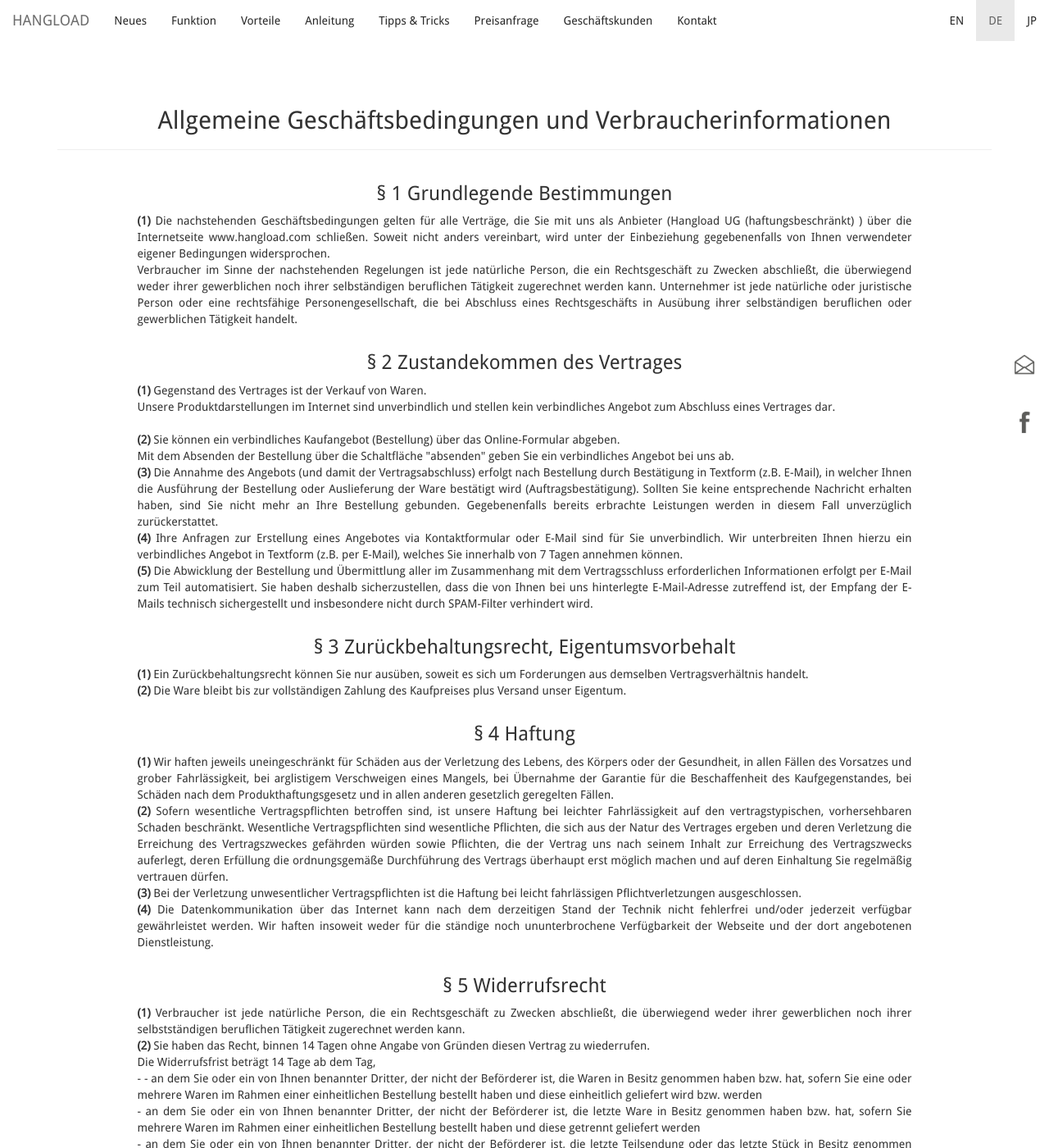
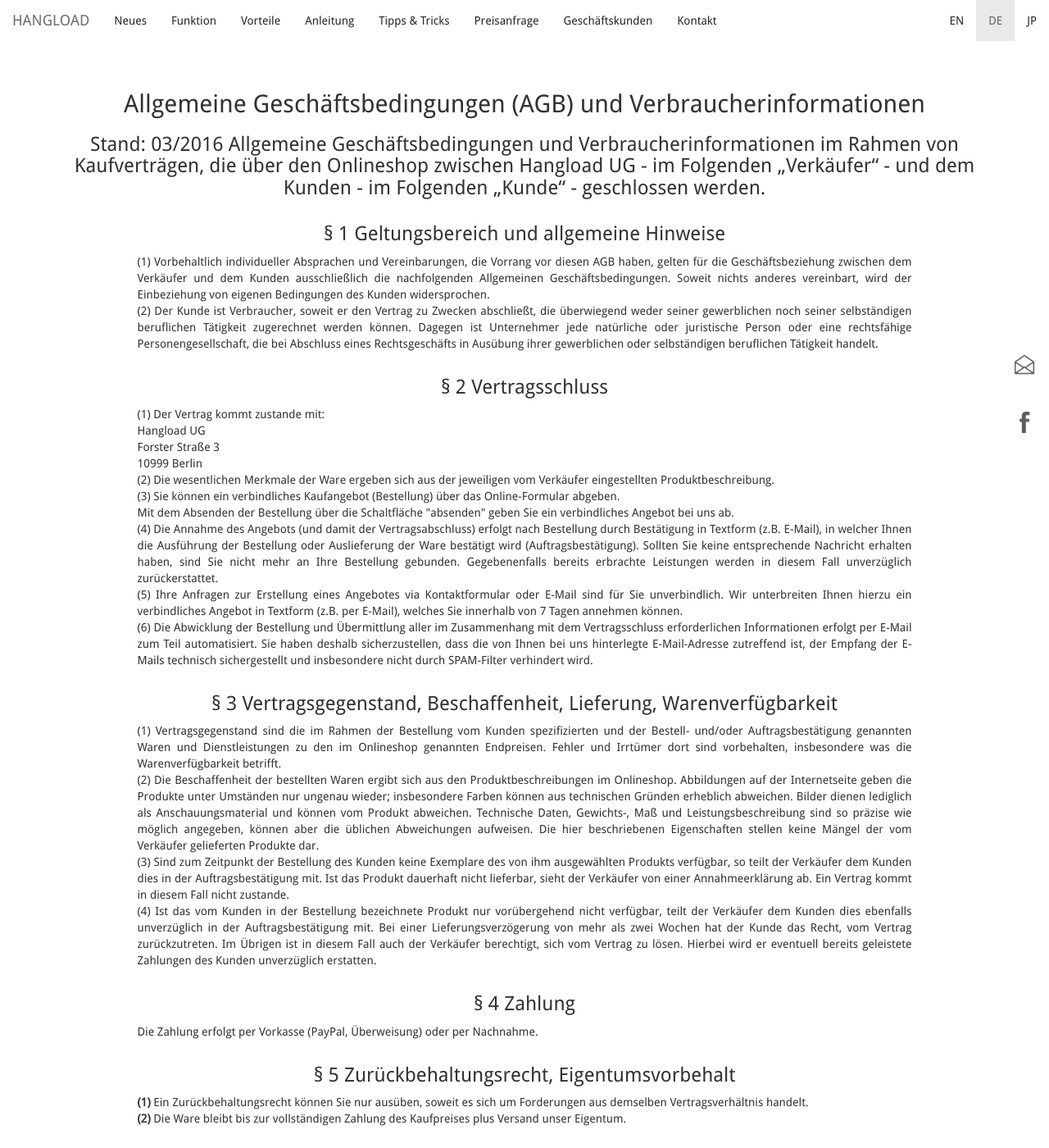
Before and after one commit to bodokaiser/hangload.com, a Jekyll site: the page built from agbDE.html, in a window 1280 px wide and 1400 px high. Shown: the whole window at 82% size. Built offline with Jekyll 4.4.1, drawn with Linux system fonts in a browser that asks for light colours; nearby versions of some CDN libraries; library files that are not in the unit come from our copies; Markdown is read by kramdown in place of the engine named in the settings; some of the changed text lies outside the part shown.

Commit message:
Update agbDE.html

```diff
--- a/agbDE.html
+++ b/agbDE.html
@@ -9,53 +9,57 @@ description: Hangload als neue, sichere Alternative Ladung, Beutel und Taschen m
 <article class="container" id="agb">
 <div class="row">
 <div class="col-xs-12">
-<div class="page-header">
-<h2 class="text-center">Allgemeine Geschäftsbedingungen und Verbraucherinformationen</h2>
+<h2 class="text-center">Allgemeine Geschäftsbedingungen (AGB) und
+Verbraucherinformationen</h2>
+<h3 class="text-center">Stand: 03/2016
+Allgemeine Geschäftsbedingungen und Verbraucherinformationen im Rahmen von Kaufverträgen, die
+über den Onlineshop zwischen Hangload UG -
+im Folgenden „Verkäufer“ - und dem Kunden - im Folgenden „Kunde“ - geschlossen werden.</h3>
 </div>
 </div>
 </div>
 <div class="row">
 <div class="col-xs-10 col-xs-offset-1">
-<h3 class="text-center">§ 1 Grundlegende Bestimmungen</h3>
+<h3 class="text-center">§ 1 Geltungsbereich und allgemeine Hinweise</h3>
 <p class="text-justify">
-<strong>(1)</strong> Die nachstehenden Geschäftsbedingungen gelten für alle Verträge, die Sie mit uns als
- Anbieter (Hangload UG (haftungsbeschränkt) ) über die Internetseite www.hangload.com
- schließen. Soweit nicht anders vereinbart, wird unter der Einbeziehung gegebenenfalls von
- Ihnen verwendeter eigener Bedingungen widersprochen. <br>
-Verbraucher im Sinne der nachstehenden Regelungen
-ist jede natürliche Person, die ein Rechtsgeschäft zu Zwecken abschließt,
- die überwiegend weder ihrer gewerblichen noch ihrer selbständigen beruflichen
- Tätigkeit zugerechnet werden kann. Unternehmer ist jede natürliche oder juristische
- Person oder eine rechtsfähige Personengesellschaft, die bei Abschluss eines
- Rechtsgeschäfts in Ausübung ihrer selbständigen beruflichen oder gewerblichen
- Tätigkeit handelt.
+(1) Vorbehaltlich individueller Absprachen und Vereinbarungen, die Vorrang vor diesen AGB haben,
+gelten für die Geschäftsbeziehung zwischen dem Verkäufer und dem Kunden ausschließlich die
+nachfolgenden Allgemeinen Geschäftsbedingungen. Soweit nichts anderes vereinbart, wird der
+Einbeziehung von eigenen Bedingungen des Kunden widersprochen.<br>
+(2) Der Kunde ist Verbraucher, soweit er den Vertrag zu Zwecken abschließt, die überwiegend weder
+seiner gewerblichen noch seiner selbständigen beruflichen Tätigkeit zugerechnet werden können.
+Dagegen ist Unternehmer jede natürliche oder juristische Person oder eine rechtsfähige
+Personengesellschaft, die bei Abschluss eines Rechtsgeschäfts in Ausübung ihrer gewerblichen oder
+selbständigen beruflichen Tätigkeit handelt.
 </p>
 </div>
 </div>
 
 <div class="row">
 <div class="col-xs-10 col-xs-offset-1">
-<h3 class="text-center">§ 2 Zustandekommen des Vertrages</h3>
+<h3 class="text-center">§ 2 Vertragsschluss</h3>
 <p class="text-justify">
-<strong>(1)</strong> Gegenstand des Vertrages ist der Verkauf von Waren. <br>
- Unsere Produktdarstellungen im Internet sind unverbindlich und stellen kein verbindliches
- Angebot zum Abschluss eines Vertrages dar. <br> <br>
-
-<strong>(2)</strong>  Sie können ein verbindliches Kaufangebot (Bestellung) über das
+(1) Der Vertrag kommt zustande mit:<br>
+Hangload UG<br>
+Forster Straße 3<br>
+10999 Berlin<br>
+(2) Die wesentlichen Merkmale der Ware ergeben sich aus der jeweiligen vom Verkäufer eingestellten
+Produktbeschreibung.<br>
+(3) Sie können ein verbindliches Kaufangebot (Bestellung) über das
  Online-Formular abgeben. <br>
 Mit dem Absenden der Bestellung über die Schaltfläche "absenden" geben Sie ein
 verbindliches Angebot bei uns ab. <br>
-<strong>(3)</strong> Die Annahme des Angebots (und damit der Vertragsabschluss)
+(4) Die Annahme des Angebots (und damit der Vertragsabschluss)
 erfolgt nach Bestellung durch Bestätigung in Textform (z.B. E-Mail), in welcher
  Ihnen die Ausführung der Bestellung oder Auslieferung der Ware bestätigt wird
  (Auftragsbestätigung). Sollten Sie keine entsprechende Nachricht erhalten haben,
  sind Sie nicht mehr an Ihre Bestellung gebunden.
  Gegebenenfalls bereits erbrachte Leistungen werden in diesem Fall unverzüglich
  zurückerstattet. <br>
-<strong>(4)</strong>  Ihre Anfragen zur Erstellung eines Angebotes via Kontaktformular oder E-Mail
+(5) Ihre Anfragen zur Erstellung eines Angebotes via Kontaktformular oder E-Mail
 sind für Sie unverbindlich. Wir unterbreiten Ihnen hierzu ein verbindliches Angebot
  in Textform (z.B. per E-Mail), welches Sie innerhalb von 7 Tagen annehmen können. <br>
-<strong>(5)</strong>  Die Abwicklung der Bestellung und Übermittlung aller im
+(6) Die Abwicklung der Bestellung und Übermittlung aller im
 Zusammenhang mit dem Vertragsschluss erforderlichen Informationen erfolgt
 per E-Mail zum Teil automatisiert. Sie haben deshalb sicherzustellen,
 dass die von Ihnen bei uns hinterlegte E-Mail-Adresse zutreffend ist,
@@ -67,7 +71,44 @@ dass die von Ihnen bei uns hinterlegte E-Mail-Adresse zutreffend ist,
 
 <div class="row">
 <div class="col-xs-10 col-xs-offset-1">
-<h3 class="text-center">§ 3 Zurückbehaltungsrecht, Eigentumsvorbehalt</h3>
+<h3 class="text-center">§ 3 Vertragsgegenstand, Beschaffenheit, Lieferung, Warenverfügbarkeit</h3>
+<p class="text-justify">
+(1) Vertragsgegenstand sind die im Rahmen der Bestellung vom Kunden spezifizierten und der Bestell-
+und/oder Auftragsbestätigung genannten Waren und Dienstleistungen zu den im Onlineshop genannten
+Endpreisen. Fehler und Irrtümer dort sind vorbehalten, insbesondere was die Warenverfügbarkeit
+betrifft.<br>
+(2) Die Beschaffenheit der bestellten Waren ergibt sich aus den Produktbeschreibungen im Onlineshop.
+Abbildungen auf der Internetseite geben die Produkte unter Umständen nur ungenau wieder;
+insbesondere Farben können aus technischen Gründen erheblich abweichen. Bilder dienen lediglich
+als Anschauungsmaterial und können vom Produkt abweichen. Technische Daten, Gewichts-, Maß und
+Leistungsbeschreibung sind so präzise wie möglich angegeben, können aber die üblichen
+Abweichungen aufweisen. Die hier beschriebenen Eigenschaften stellen keine Mängel der vom
+Verkäufer gelieferten Produkte dar.<br>
+(3) Sind zum Zeitpunkt der Bestellung des Kunden keine Exemplare des von ihm ausgewählten
+Produkts verfügbar, so teilt der Verkäufer dem Kunden dies in der Auftragsbestätigung mit. Ist das
+Produkt dauerhaft nicht lieferbar, sieht der Verkäufer von einer Annahmeerklärung ab. Ein Vertrag
+kommt in diesem Fall nicht zustande.<br>
+(4) Ist das vom Kunden in der Bestellung bezeichnete Produkt nur vorübergehend nicht verfügbar, teilt
+der Verkäufer dem Kunden dies ebenfalls unverzüglich in der Auftragsbestätigung mit. Bei einer
+Lieferungsverzögerung von mehr als zwei Wochen hat der Kunde das Recht, vom Vertrag
+zurückzutreten. Im Übrigen ist in diesem Fall auch der Verkäufer berechtigt, sich vom Vertrag zu lösen.
+Hierbei wird er eventuell bereits geleistete Zahlungen des Kunden unverzüglich erstatten.
+</p>
+</div>
+</div>
+
+<div class="row">
+<div class="col-xs-10 col-xs-offset-1">
+<h3 class="text-center">§ 4 Zahlung</h3>
+<p class="text-justify">
+Die Zahlung erfolgt per Vorkasse (PayPal, Überweisung) oder per Nachnahme.
+</p>
+</div>
+</div>
+
+<div class="row">
+<div class="col-xs-10 col-xs-offset-1">
+<h3 class="text-center">§ 5 Zurückbehaltungsrecht, Eigentumsvorbehalt</h3>
 <p class="text-justify">
 <strong>(1)</strong> Ein Zurückbehaltungsrecht können Sie nur ausüben, soweit es sich
  um Forderungen aus demselben Vertragsverhältnis handelt. <br>
@@ -79,33 +120,55 @@ unser Eigentum.
 
 <div class="row">
 <div class="col-xs-10 col-xs-offset-1">
-<h3 class="text-center"> § 4 Haftung</h3>
+<h3 class="text-center">§ 6 Transportschäden</h3>
 <p class="text-justify">
-<strong>(1)</strong> Wir haften jeweils uneingeschränkt für Schäden aus der Verletzung
-des Lebens, des Körpers oder der Gesundheit, in allen Fällen des Vorsatzes und grober
-Fahrlässigkeit, bei arglistigem Verschweigen eines Mangels, bei Übernahme der Garantie
- für die Beschaffenheit des Kaufgegenstandes, bei Schäden nach dem
- Produkthaftungsgesetz und in allen anderen gesetzlich geregelten Fällen. <br>
-<strong>(2)</strong> Sofern wesentliche Vertragspflichten betroffen sind, ist unsere
-Haftung bei leichter Fahrlässigkeit auf den vertragstypischen, vorhersehbaren Schaden
- beschränkt. Wesentliche Vertragspflichten sind wesentliche Pflichten, die sich aus der
- Natur des Vertrages ergeben und deren Verletzung die Erreichung des Vertragszweckes
- gefährden würden sowie Pflichten, die der Vertrag uns nach seinem Inhalt zur Erreichung
- des Vertragszwecks auferlegt, deren Erfüllung die ordnungsgemäße Durchführung des
- Vertrags überhaupt erst möglich machen und auf deren Einhaltung Sie regelmäßig
- vertrauen dürfen. <br>
-<strong>(3)</strong> Bei der Verletzung unwesentlicher Vertragspflichten ist die
- Haftung bei leicht fahrlässigen Pflichtverletzungen ausgeschlossen. <br>
-<strong>(4)</strong> Die Datenkommunikation über das Internet kann nach dem
-derzeitigen Stand der Technik nicht fehlerfrei und/oder jederzeit verfügbar
-gewährleistet werden. Wir haften insoweit weder für die ständige noch ununterbrochene
-Verfügbarkeit der Webseite und der dort angebotenen Dienstleistung.
+(1) Werden Waren mit offensichtlichen Transportschäden angeliefert, wird der Kunden gebeten, diese
+Fehler sofort bei dem Zusteller zu reklamieren und schnellstmöglich Kontakt zu dem Verkäufer
+aufzunehmen.<br>
+(2) Die Versäumung einer Reklamation oder der Kontaktaufnahme hat für die gesetzlichen
+Gewährleistungsrechte des Kunden keinerlei Konsequenzen, hilft dem Verkäufer aber, eigene
+Ansprüche gegenüber dem Frachtführer bzw. der Transportversicherung geltend machen zu können.
+</p>
+</div>
+</div>
+
+<div class="row">
+<div class="col-xs-10 col-xs-offset-1">
+<h3 class="text-center">§ 7 Sachmängelgewährleistung</h3>
+<p class="text-justify">
+(1) Der Anbieter haftet für Sachmängel nach den hierfür geltenden gesetzlichen Vorschriften,
+insbesondere §§ 434 ff BGB.<br>
+(2) Eine Garantie besteht bei den vom Anbieter gelieferten Waren nur, wenn diese ausdrücklich in der
+Auftragsbestätigung zu dem jeweiligen Artikel abgegeben wurde.<br>
+(3) Beanstandungen und Mängelhaftungsansprüche können Sie unter der in der
+Anbieterkennzeichnung angegebenen Adresse vorbringen.
+</p>
+</div>
+</div>
+
+<div class="row">
+<div class="col-xs-10 col-xs-offset-1">
+<h3 class="text-center">§ 8 Eigentumsvorbehalt</h3>
+<p class="text-justify">
+Bis zur vollständigen Bezahlung verbleiben die gelieferten Waren im Eigentum des Verkäufers.
+</p>
+</div>
+</div>
+
+<div class="row">
+<div class="col-xs-10 col-xs-offset-1">
+<h3 class="text-center"> § 9 Haftung</h3>
+<p class="text-justify">
+(1) Wir haften jeweils uneingeschränkt für Schäden aus der Verletzung des Lebens, des Körpers oder der Gesundheit, in allen Fällen des Vorsatzes und grober Fahrlässigkeit, bei arglistigem Verschweigen eines Mangels, bei Übernahme der Garantie für die Beschaffenheit des Kaufgegenstandes, bei Schäden nach dem Produkthaftungsgesetz und in allen anderen gesetzlich geregelten Fällen.<br>
+(2) Sofern wesentliche Vertragspflichten betroffen sind, ist unsere Haftung bei leichter Fahrlässigkeit auf den vertragstypischen, vorhersehbaren Schaden beschränkt. Wesentliche Vertragspflichten sind wesentliche Pflichten, die sich aus der Natur des Vertrages ergeben und deren Verletzung die Erreichung des Vertragszweckes gefährden würden sowie Pflichten, die der Vertrag uns nach seinem Inhalt zur Erreichung des Vertragszwecks auferlegt, deren Erfüllung die ordnungsgemäße Durchführung des Vertrags überhaupt erst möglich machen und auf deren Einhaltung Sie regelmäßig vertrauen dürfen.<br>
+(3) Bei der Verletzung unwesentlicher Vertragspflichten ist die Haftung bei leicht fahrlässigen Pflichtverletzungen ausgeschlossen.<br>
+(4) Die Datenkommunikation über das Internet kann nach dem derzeitigen Stand der Technik nicht fehlerfrei und/oder jederzeit verfügbar gewährleistet werden. Wir haften insoweit weder für die ständige noch ununterbrochene Verfügbarkeit der Webseite und der dort angebotenen Dienstleistung.
 </p>
 </div>
 </div>
 <div class="row">
 <div class="col-xs-10 col-xs-offset-1">
-<h3 class="text-center">§ 5 Widerrufsrecht</h3>
+<h3 class="text-center">§ 10 Widerrufsrecht</h3>
 <p class="text-justify">
 <strong>(1)</strong> Verbraucher ist jede natürliche Person, die ein Rechtsgeschäft zu Zwecken abschließt,
 die überwiegend weder ihrer gewerblichen noch ihrer selbstständigen beruflichen Tätigkeit zugerechnet werden kann. <br>
@@ -167,7 +230,7 @@ Das Widerrufsrecht besteht nicht bei Verträgen  <br>
 
 <div class="row">
 <div class="col-xs-10 col-xs-offset-1">
-<h3 class="text-center">§ 6 Rechtswahl, Erfüllungsort, Gerichtsstand</h3>
+<h3 class="text-center">§ 11 Rechtswahl, Erfüllungsort, Gerichtsstand</h3>
 <p class="text-justify">
 <strong>(1)</strong> Es gilt deutsches Recht. Bei Verbrauchern gilt diese Rechtswahl
 nur, soweit hierdurch der durch zwingende Bestimmungen des Rechts des Staates des
@@ -184,4 +247,31 @@ Zeitpunkt der Klageerhebung nicht bekannt ist. Die Befugnis, auch das Gericht an
 </p>
 </div>
 </div>
+
+<div class="row">
+<div class="col-xs-10 col-xs-offset-1">
+<h3 class="text-center">§ 11 Schlussbestimmungen</h3>
+<p class="text-justify">
+(1) Die Vertragssprache ist deutsch.<br>
+(2) Auf Verträge zwischen dem Verkäufer und den Kunden findet das Recht der Bundesrepublik
+Deutschland unter Ausschluss der Gesetze über den internationalen Kauf beweglicher Waren
+Anwendung. Diese Rechtswahl gilt bei Verbrauchern nur, soweit der durch zwingende Bestimmungen
+des Rechts des Staates des gewöhnlichen Aufenthaltes des Verbrauchers gewährte Schutz dem
+Kunden nicht entzogen wird.<br>
+(3) Sofern es sich beim Kunden um einen Kaufmann, eine juristische Person des öffentlichen Rechts
+oder um ein öffentlich-rechtliches Sondervermögen handelt, ist Gerichtsstand für alle Streitigkeiten aus
+Vertragsverhältnissen zwischen dem Kunden und dem Verkäufer der Sitz des Verkäufers. Dies gilt
+auch, sofern der Kunde keinen allgemeinen Gerichtsstand in Deutschland oder der EU hat, oder sein
+Wohnsitz oder sein gewöhnlicher Aufenthalt im Zeitpunkt der Klageerhebung nicht bekannt ist.
+</p>
+</div>
+</div>
+
+<p class="text-justify">
+ Quelle: <a href="http://www.rechtsanwalt-metzler.de" title="Rechtsanwalt f&uuml;r
+Wettbewerbsrecht, Markenrecht und Urheberrecht">Rechtsanwalt Metzler - Rechtsanwalt f&uuml;r
+Wettbewerbsrecht, Markenrecht und Urheberrecht</a><br>
+<br>
+(Ende der AGB)
+</p>
 </article>
```
